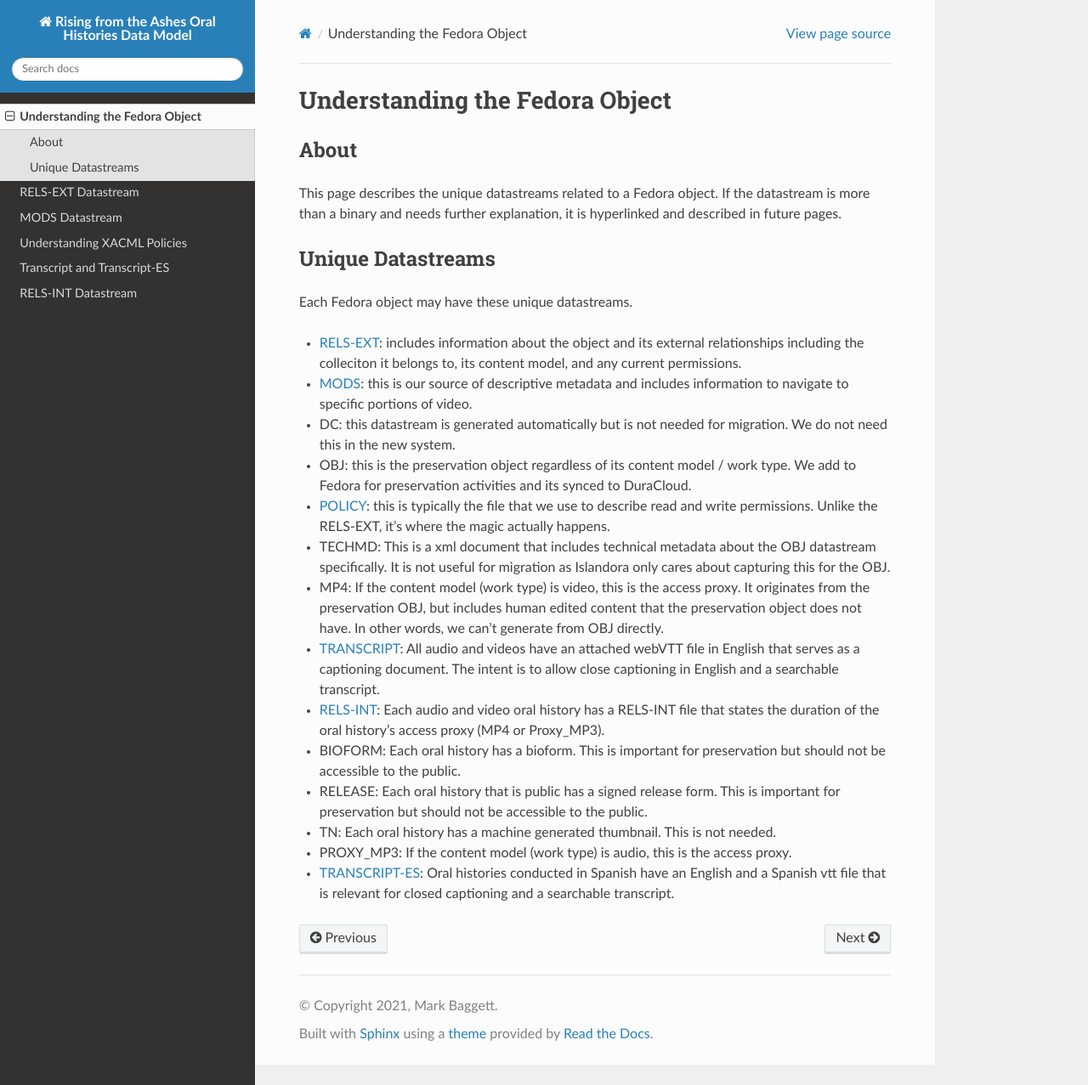
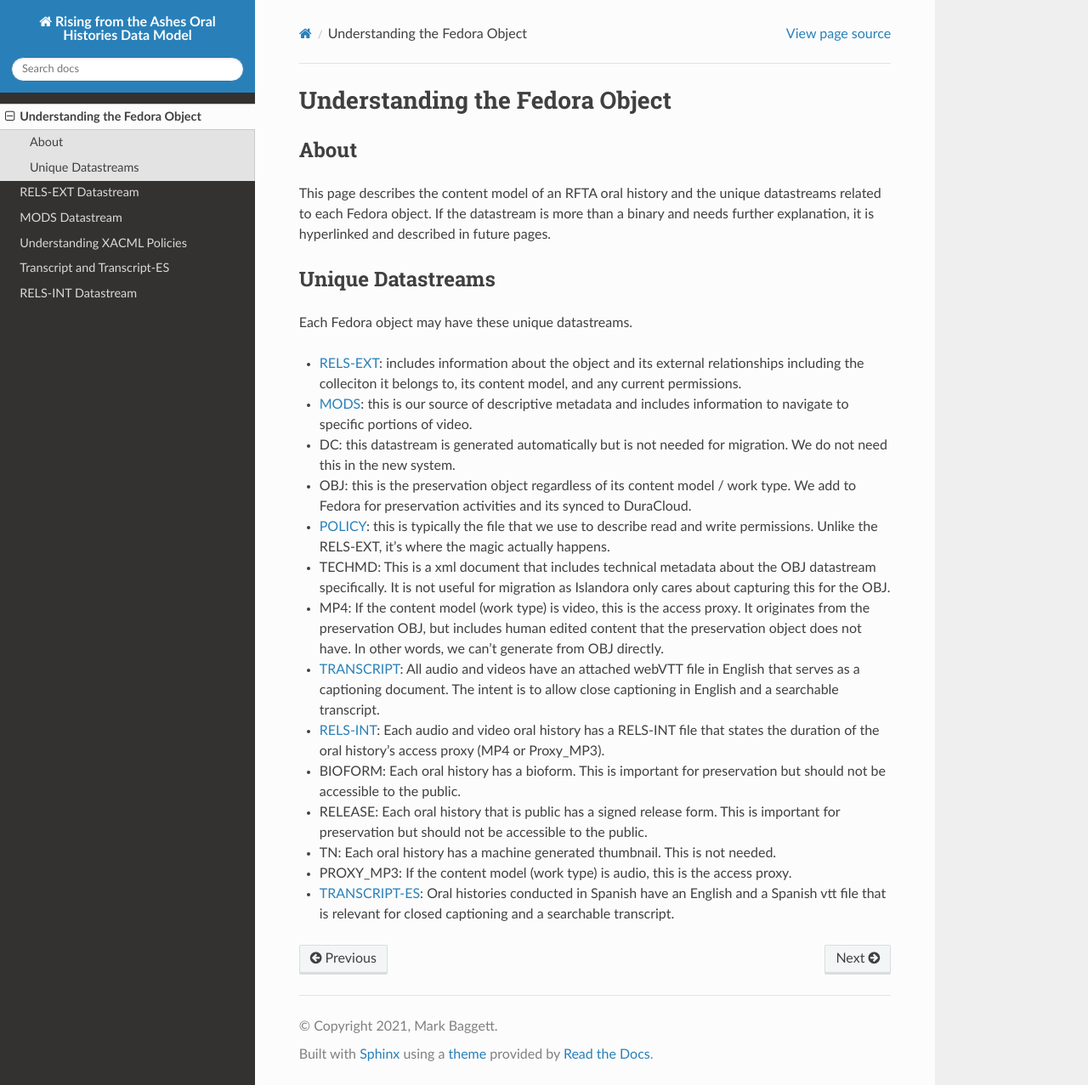
Before and after one commit to markpbaggett/rfta_data_models, a Sphinx documentation site: the page built from docs/source/data/1_fedora_object.rst, in a window 1280 px wide and 1277 px high. Shown: the whole window at 85% size. Built offline with Sphinx 7.4.7 and the Read the Docs theme 2.0.0, drawn with Linux system fonts in a browser that asks for light colours.

Commit message:
Explain relationship to the content model.

```diff
--- a/docs/source/data/1_fedora_object.rst
+++ b/docs/source/data/1_fedora_object.rst
@@ -4,8 +4,8 @@ Understanding the Fedora Object
 About
 -----
 
-This page describes the unique datastreams related to a Fedora object. If the datastream is more than a binary and
-needs further explanation, it is hyperlinked and described in future pages.
+This page describes the content model of an RFTA oral history and the  unique datastreams related to each Fedora object.
+If the datastream is more than a binary and needs further explanation, it is hyperlinked and described in future pages.
 
 Unique Datastreams
 ------------------
```
